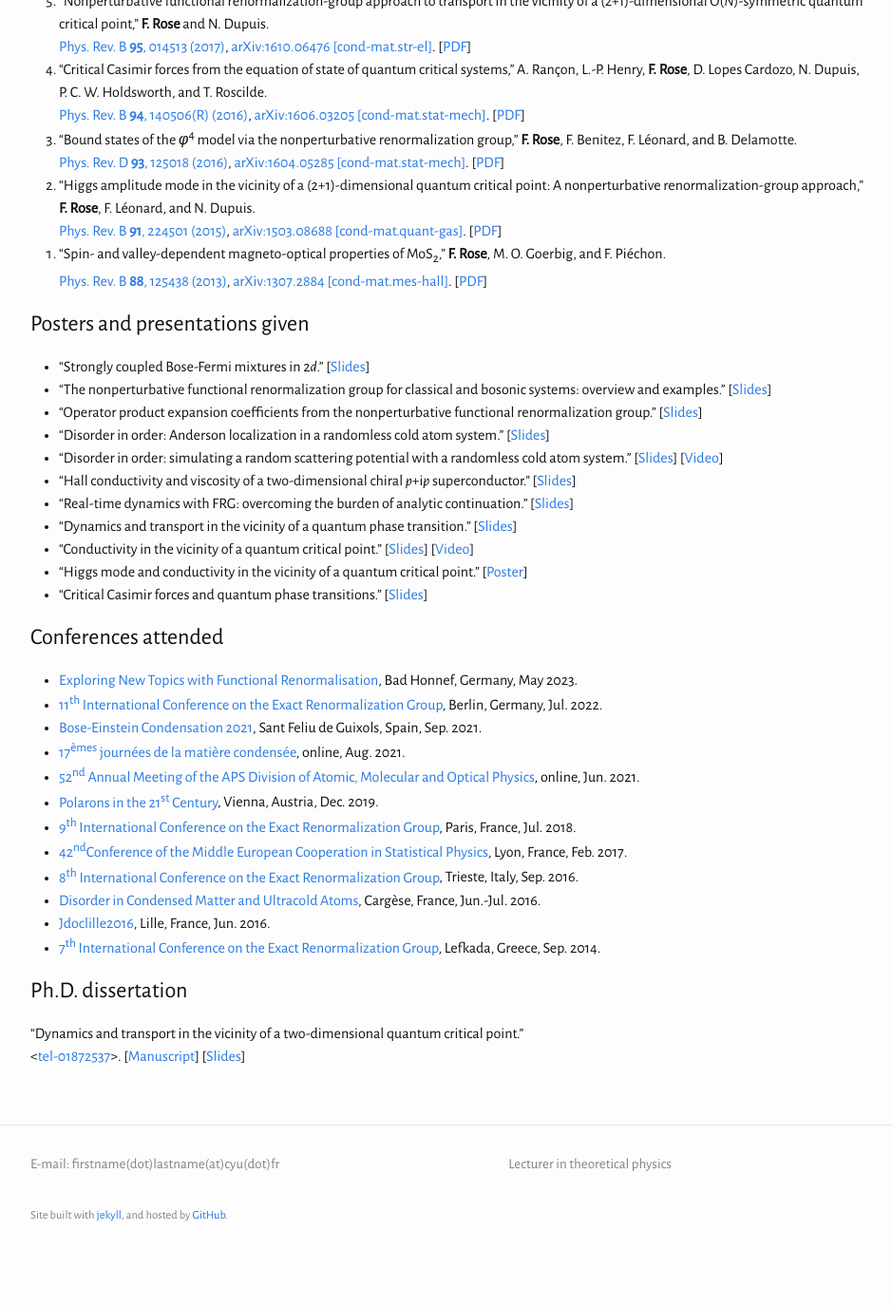
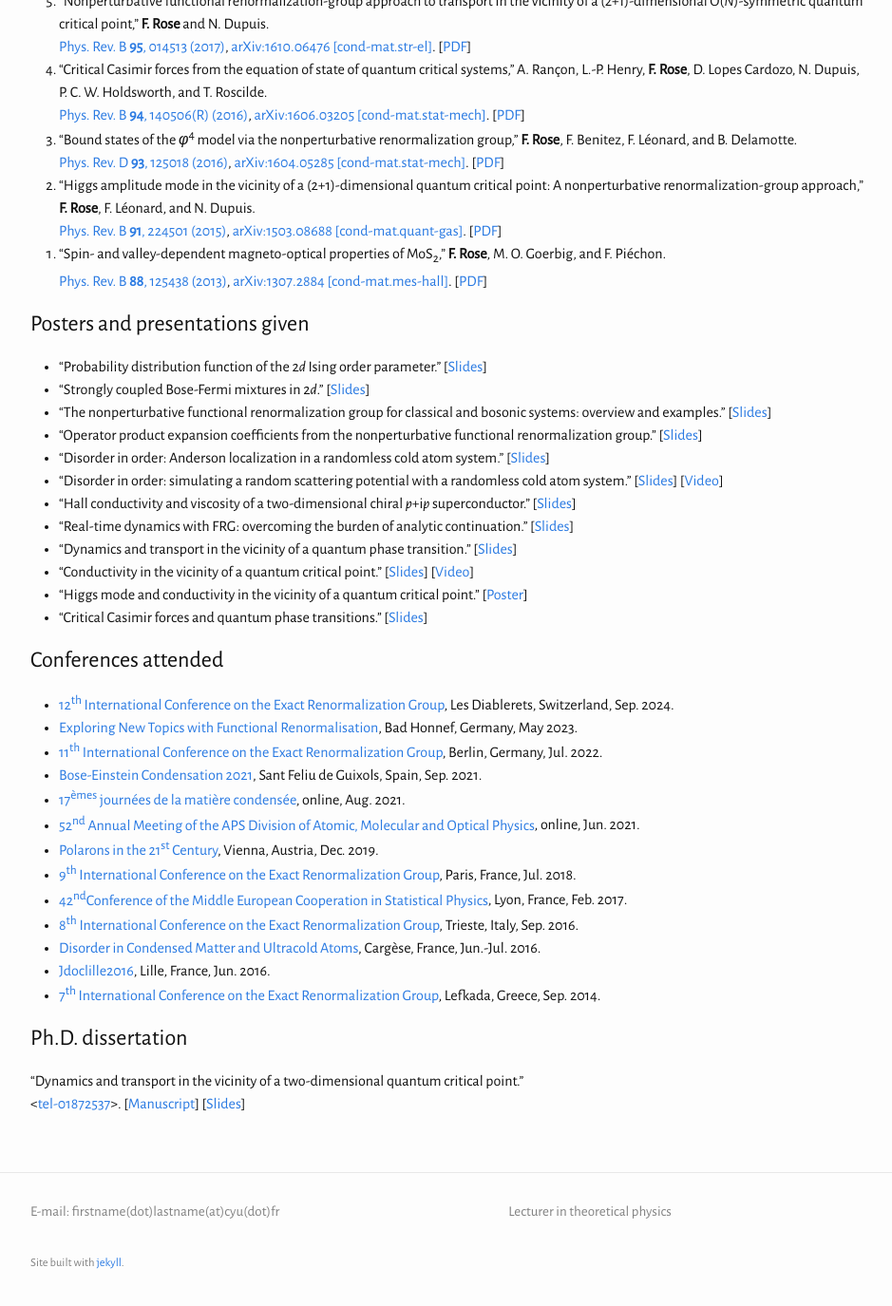
Before and after one commit to felix-rose/felix-rose.github.io, a Jekyll site: the page built from en/publi.md, in a window 1280 px wide and 1400 px high, scrolled down 715 px. Shown: the top 1375 px of the window at 95% size, without its empty margins (158-1097 px from the left). Built offline with Jekyll 4.4.1, drawn with Linux system fonts in a browser that asks for light colours; before the commit the page ends 2065 px from its top, so only the background shows below that.

```diff
--- a/_includes/footer.html
+++ b/_includes/footer.html
@@ -37,10 +37,10 @@
     <div class="footer-col-wrapper">
       <div class="footer-col  footer-col-1">
 {% if page.lang == 'en' %}
-        <p class="text"><small> Site built with <a href="http://jekyllrb.com/">jekyll</a>, and hosted by <a href="http://github.com/felix-rose/felix-rose.github.io ">GitHub</a>.</small></p>
+        <p class="text"><small> Site built with <a href="http://jekyllrb.com/">jekyll</a>.</small></p>
 {% endif %}
 {% if page.lang == 'fr' %}
-        <p class="text"><small> Site construit avec <a href="http://jekyllrb.com/">jekyll</a>, et hébergé par <a href="http://github.com/felix-rose/felix-rose.github.io ">GitHub</a>.</small></p>
+        <p class="text"><small> Site construit avec <a href="http://jekyllrb.com/">jekyll</a>.</small></p>
 {% endif %}
       </div>
     </div>
--- a/en/publi.md
+++ b/en/publi.md
@@ -49,6 +49,7 @@ Bibliometrics can be found in my [Google Scholar profile](https://scholar.google
 
 # Posters and presentations given
 
+* “Probability distribution function of the 2*d* Ising order parameter.” [[Slides]({{site.baseurl}}/docs/Rose_ERG24.pdf)]
 * “Strongly coupled Bose-Fermi mixtures in 2*d*.” [[Slides]({{site.baseurl}}/docs/BFMixtures.pdf)]
 * “The nonperturbative functional renormalization group for classical and bosonic systems: overview and examples.” [[Slides]({{site.baseurl}}/docs/Rose_LMUSeminar22.pdf)]
 * “Operator product expansion coefficients from the nonperturbative functional renormalization group.” [[Slides]({{site.baseurl}}/docs/rose_erg22.pdf)]
@@ -63,6 +64,7 @@ Bibliometrics can be found in my [Google Scholar profile](https://scholar.google
 
 # Conferences attended
 
+* [12<sup>th</sup> International Conference on the Exact Renormalization Group](https://indico.cern.ch/event/1244171/), Les Diablerets, Switzerland, Sep. 2024.
 * [Exploring New Topics with Functional Renormalisation](https://www.we-heraeus-stiftung.de/veranstaltungen/exploring-new-topics-with-functional-renormalisation/), Bad Honnef, Germany, May 2023.
 * [11<sup>th</sup> International Conference on the Exact Renormalization Group](https://indico.tpi.uni-jena.de/event/199/), Berlin, Germany, Jul. 2022.
 * [Bose-Einstein Condensation 2021](https://bec2021.org), Sant Feliu de Guixols, Spain, Sep. 2021.
```
Also changed, not shown: fr/publi.md (+2 -0 lines), Gemfile.lock, 7 other files.
